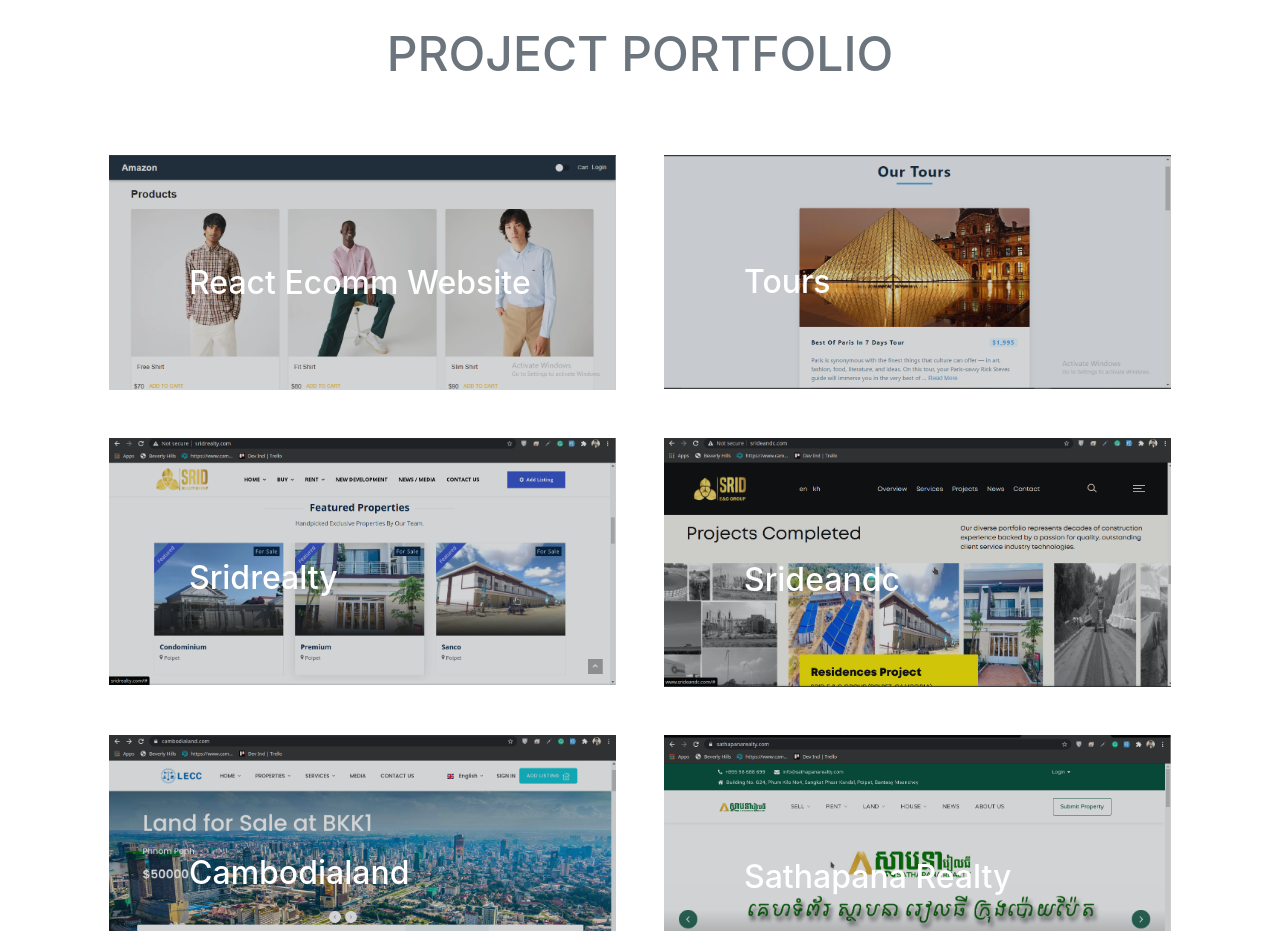
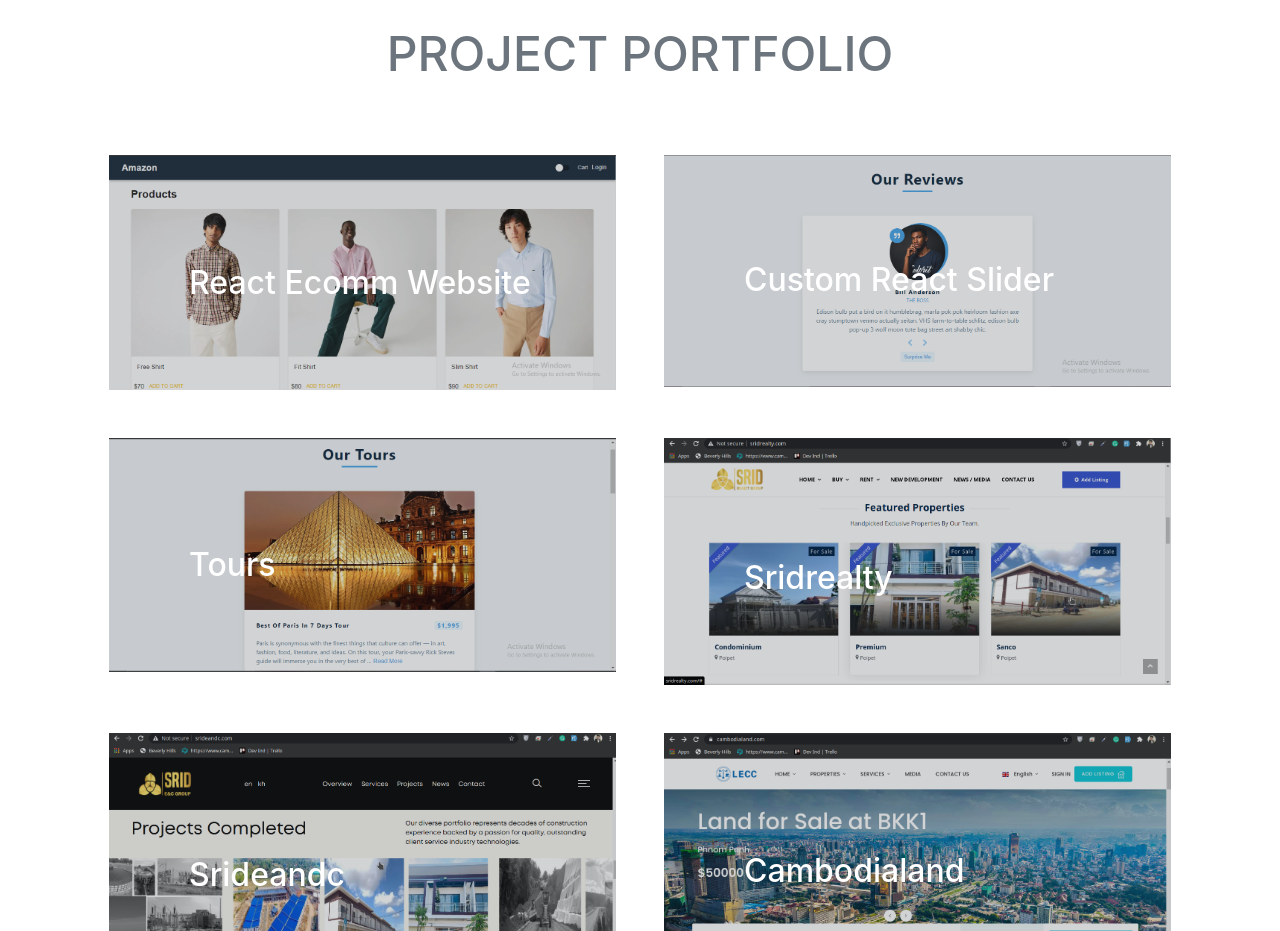
Before and after one commit to ziya225/mohdziya.github.io, a website with bundled scripts: page index.html in a window 1280 px wide. Shown: the part 1840-2771 px from the top of the page. Built offline with nearby package versions, Linux system fonts and the light colour scheme.

Commit message:
Update index.html

```diff
--- a/index.html
+++ b/index.html
@@ -157,6 +157,16 @@
               </div>
             </div>
             <img class="img-fluid" src="img/amazona.png" alt="">
+          </a>
+        </div>
+         <div class="col-lg-6 p-4">
+          <a class="portfolio-item" href="https://custom-react-slider-r54xdh6gr-ziya225.vercel.app/">
+            <div class="caption">
+              <div class="caption-content">
+                <div class="h2">Custom React Slider</div>
+              </div>
+            </div>
+            <img class="img-fluid" src="img/custom-react-slider.PNG" alt="">
           </a>
         </div>
         <div class="col-lg-6 p-4">
```
